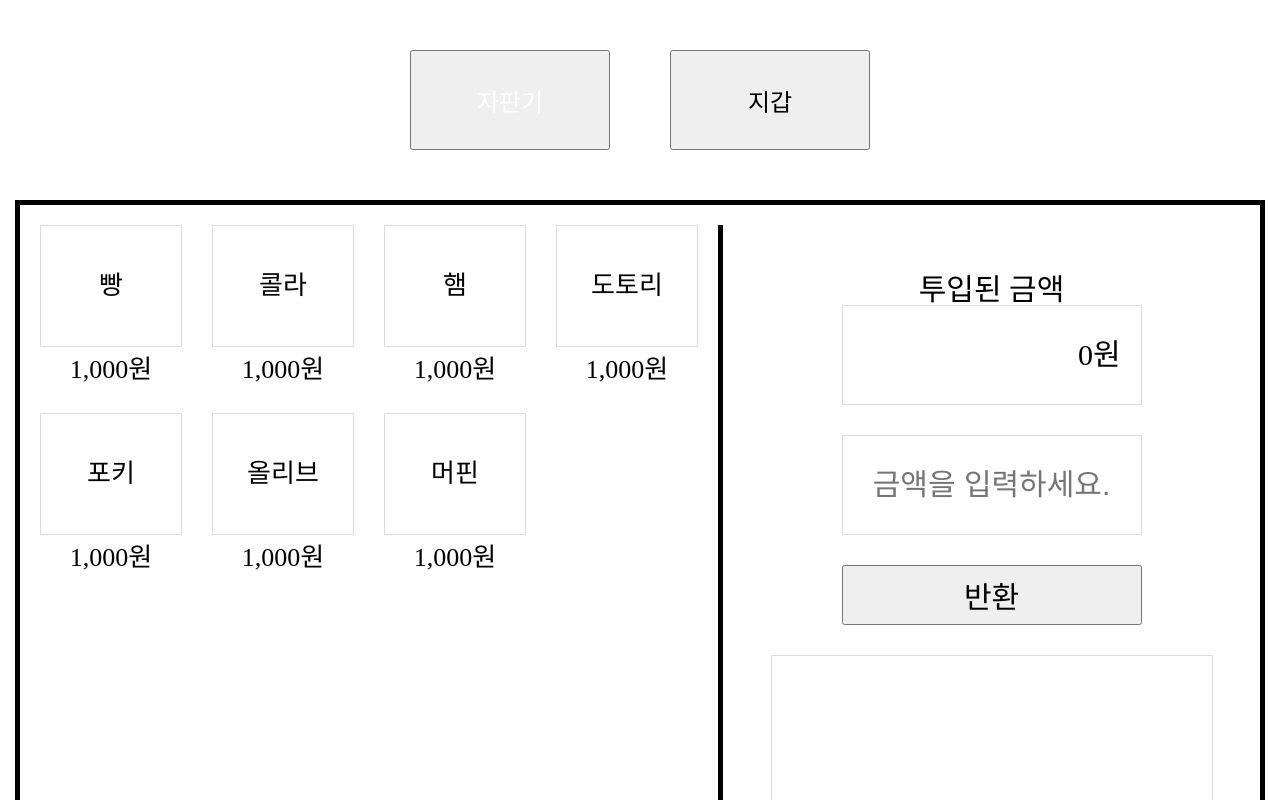
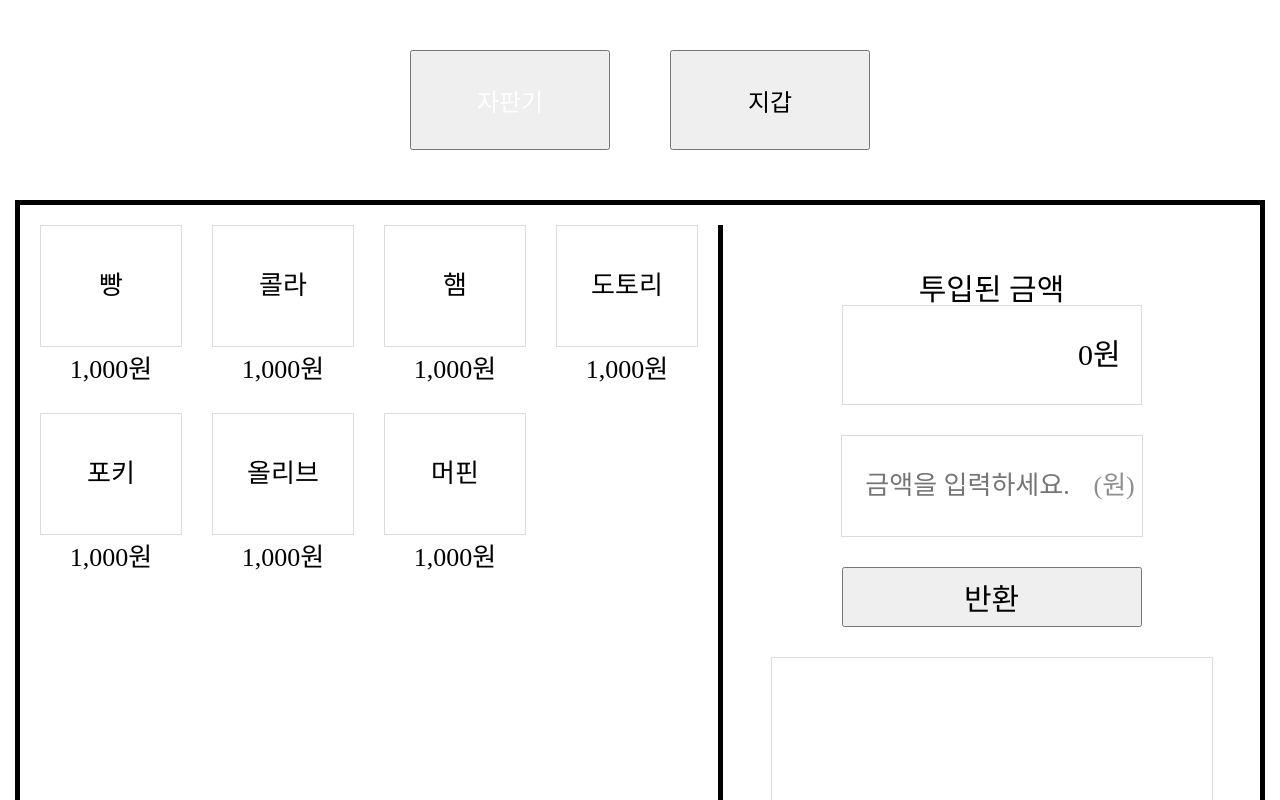
Before and after one commit to codesquad-members-2022/fe-vm, a React (Create React App) app in the folder vending-machine/: page / in a window 1280 px wide. Shown: the top 800 px of the page. Built offline with nearby package versions, Linux system fonts and the light colour scheme.

Commit message:
feat: 금액 입력 부분 수정 - 정규식 사용하여 숫자 제외 필터링
문자만 입력 시 입력이 되는 오류가 있음. 숫자, 문자 입력시에는 숫자만 입력됨.

```diff
--- a/vending-machine/src/common/globalStyle.js
+++ b/vending-machine/src/common/globalStyle.js
@@ -4,7 +4,7 @@ import reset from 'styled-reset';
 export const GlobalStyle = createGlobalStyle`
   ${reset}
 
-  body {
+  body * {
     font-family:"Times New Roman", Dotum, "돋움", serif, sans-serif;
   }
 
--- a/vending-machine/src/common/theme.js
+++ b/vending-machine/src/common/theme.js
@@ -2,6 +2,7 @@ export const theme = {
   color: {
     black: `#000000`,
     gray: `#DCDCDC`,
+    darkGray: `#8e8e8e`,
     white: `#fff`,
     red: `#FF0000`,
   },
--- a/vending-machine/src/components/vendingMachine/userWindow/userWindow.js
+++ b/vending-machine/src/components/vendingMachine/userWindow/userWindow.js
@@ -3,6 +3,7 @@ import {
   StyledUserWindowContainer,
   StyledInputMoneyMonitorWrapper,
   StyledInputMoneyMonitor,
+  StyledInputBoxWrapper,
   StyledInputBox,
   StyledRepaymentBtn,
 } from './userWindow.styled';
@@ -17,30 +18,22 @@ export function UserWindow() {
   const { paybackTimer, setPaybackTimer } = useContext(PaybackTimerContext);
   const PAYBACK_TIME = 4000;
 
-  // useEffect(() => {
-  //   if (!paybackState) return;
-  //   console.log('잔돈 반환용 useEffect');
-  //   setPaybackState(false);
-  //
-  //   const timer = setTimeout(() => {
-  //     logPaybackMoney();
-  //     setInputMoney(0);
-  //   }, PAYBACK_TIME);
-  //
-  //   // return () => {
-  //   //   console.log('clear');
-  //   //   clearTimeout(timer);
-  //   // };
-  // }, [paybackState]);
-
   function handleKeyPress(e) {
     if (inProgress) return;
     if (e.key !== 'Enter') return;
-    const currentInputMoney = parseInt(e.target.value / 100) * 100;
+    const inputValue = e.target.value.replace(',', '');
+    const currentInputMoney = parseInt(inputValue / 100) * 100;
     e.target.value = null;
 
     printInputMoney(currentInputMoney);
     logInputMoney(currentInputMoney);
+  }
+
+  function handleInputChange(e) {
+    const changedValue = Number(e.target.value.replace(/[^0-9]/g, ''));
+    if (changedValue > 0) {
+      e.target.value = changedValue.toLocaleString();
+    }
   }
 
   function logInputMoney(currentInputMoney) {
@@ -79,7 +72,10 @@ export function UserWindow() {
         <p>투입된 금액</p>
         <StyledInputMoneyMonitor>{getWonTemplate(inputMoney)}</StyledInputMoneyMonitor>
       </StyledInputMoneyMonitorWrapper>
-      <StyledInputBox placeholder="금액을 입력하세요." onKeyPress={handleKeyPress} />
+      <StyledInputBoxWrapper>
+        <StyledInputBox placeholder="금액을 입력하세요." onKeyPress={handleKeyPress} onChange={handleInputChange} />
+        <p>(원)</p>
+      </StyledInputBoxWrapper>
       <StyledRepaymentBtn onClick={handleClickRepaymentBtn}>반환</StyledRepaymentBtn>
       <LogMonitor />
     </StyledUserWindowContainer>
--- a/vending-machine/src/components/vendingMachine/userWindow/userWindow.styled.js
+++ b/vending-machine/src/components/vendingMachine/userWindow/userWindow.styled.js
@@ -28,15 +28,27 @@ export const StyledInputMoneyMonitor = styled.div`
   border: 1px solid ${({ theme }) => theme.color.gray};
 `;
 
-export const StyledInputBox = styled.input`
+export const StyledInputBoxWrapper = styled.div`
+  display: flex;
+  align-items: center;
   width: 300px;
   height: 100px;
+  border: 1px solid ${({ theme }) => theme.color.gray};
+  margin-bottom: 30px;
+  * {
+    font-size: 26px;
+    color: ${({ theme }) => theme.color.darkGray};
+    text-align: center;
+    height: 100px;
+    line-height: 100px;
+  }
+`;
+
+export const StyledInputBox = styled.input`
+  width: 84%;
   outline: none;
-  font-size: 30px;
-  text-align: center;
-  border: 1px solid ${({ theme }) => theme.color.gray};
+  border: none;
   box-sizing: border-box;
-  margin-bottom: 30px;
 `;
 
 export const StyledRepaymentBtn = styled.button`
```
